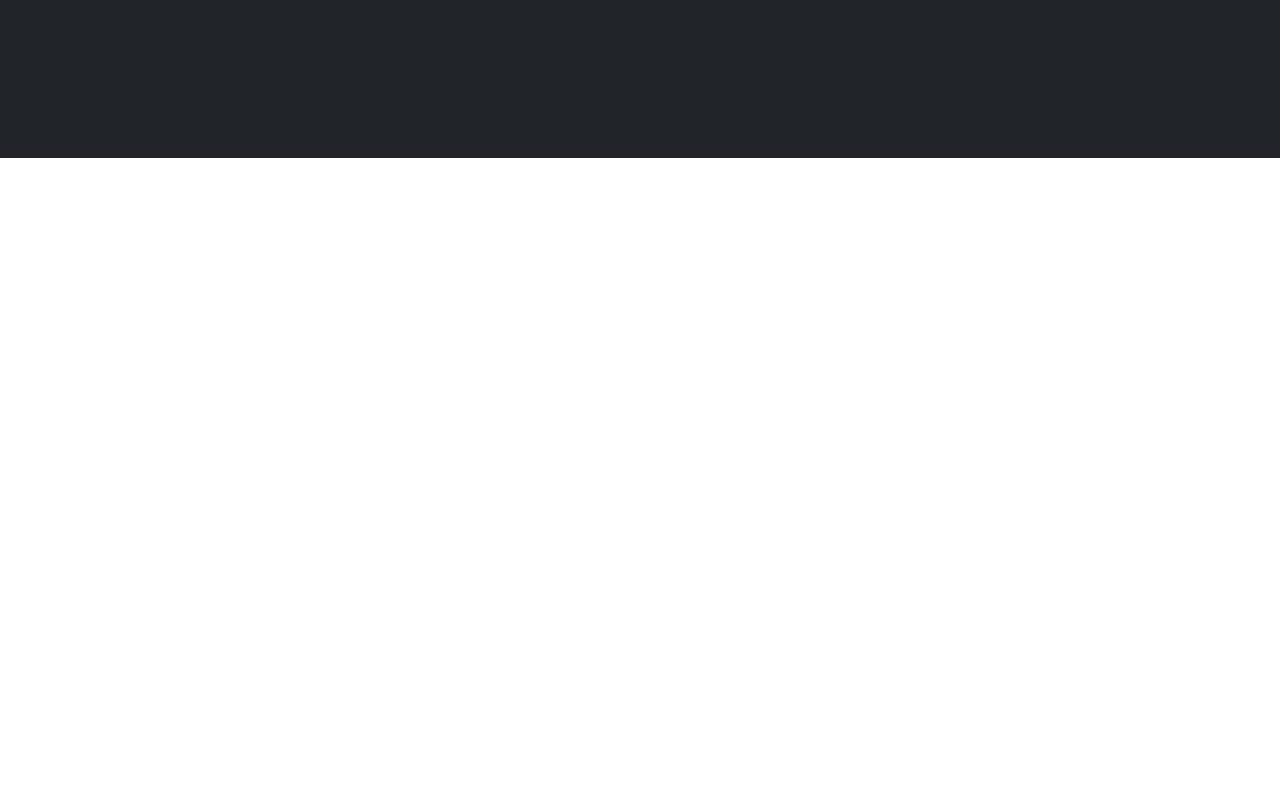
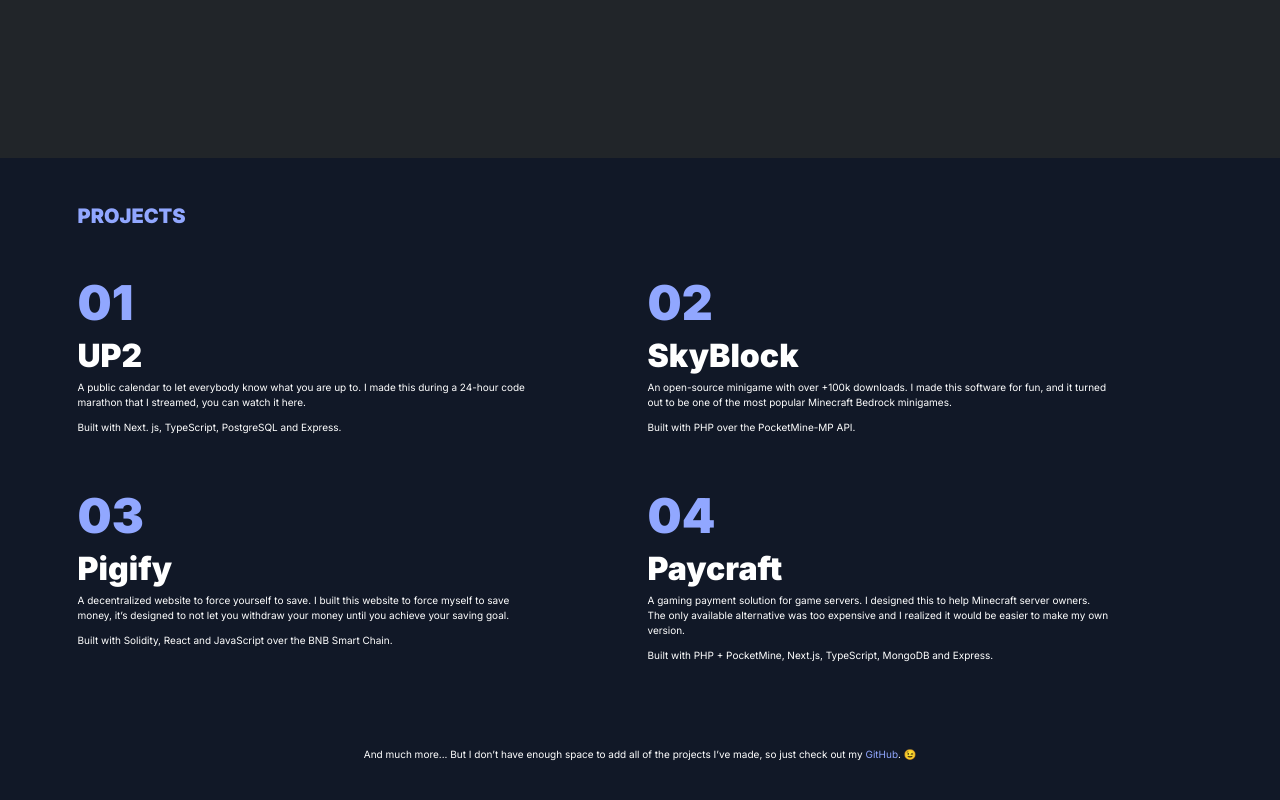
Before and after one commit to dresnite/portfolio, a Next.js app: page / in a window 1280 px wide. Shown: the part 642-1442 px from the top of the page. Before the commit the page ends 800 px from the top, so only its background shows below. Built offline with nearby package versions, Linux system fonts and the light colour scheme.

Commit message:
Implement projects section

```diff
--- a/app/page.tsx
+++ b/app/page.tsx
@@ -27,10 +27,14 @@ export default function Home() {
 
   return (
     <main>
-      <NavbarModal isOpen={isModalOpen} />
-      <Navbar isModalOpen={isModalOpen} handleModalOpen={handleModalOpen} handleModalClose={handleModalClose}/>
+      <NavbarModal isOpen={isModalOpen} handleModalClose={handleModalClose} />
+      <Navbar
+        isModalOpen={isModalOpen}
+        handleModalOpen={handleModalOpen}
+        handleModalClose={handleModalClose}
+      />
 
-      <section className="hero">
+      <section className="hero" id="hero">
         <div className="container full-height">
           <div className="row hero-row align-items-center justify-content-center justify-content-lg-between">
             <div className="col-12 col-md-8 col-lg-5 hero-text text-center text-lg-start">
@@ -98,6 +102,75 @@ export default function Home() {
           </div>
         </div>
       </section>
+
+      <section className="project-section" id="project-section">
+        <div className="container">
+          <div className="row">
+            <h3 className="section-title">Projects</h3>
+          </div>
+
+          <div className="row">
+            <div className="col-12 col-md-6 text-center text-md-start project">
+              <h1 className="project-number">01</h1>
+              <h2 className="project-title">UP2</h2>
+              <p className="project-description col-12 col-md-10">
+                A public calendar to let everybody know what you are up to. I
+                made this during a 24-hour code marathon that I streamed, you
+                can watch it here.
+              </p>
+              <p className="project-stack">
+                Built with Next. js, TypeScript, PostgreSQL and Express.
+              </p>
+            </div>
+
+            <div className="col-12 col-md-6 text-center text-md-start project">
+              <h1 className="project-number">02</h1>
+              <h2 className="project-title">SkyBlock</h2>
+              <p className="project-description col-12 col-md-10">
+                An open-source minigame with over +100k downloads. I made this
+                software for fun, and it turned out to be one of the most
+                popular Minecraft Bedrock minigames.
+              </p>
+              <p className="project-stack">
+                Built with PHP over the PocketMine-MP API.
+              </p>
+            </div>
+
+            <div className="col-12 col-md-6 text-center text-md-start project">
+              <h1 className="project-number">03</h1>
+              <h2 className="project-title">Pigify</h2>
+              <p className="project-description col-12 col-md-10">
+                A decentralized website to force yourself to save. I built this
+                website to force myself to save money, it’s designed to not let
+                you withdraw your money until you achieve your saving goal.
+              </p>
+              <p className="project-stack">
+                Built with Solidity, React and JavaScript over the BNB Smart
+                Chain.
+              </p>
+            </div>
+
+            <div className="col-12 col-md-6 text-center text-md-start project">
+              <h1 className="project-number">04</h1>
+              <h2 className="project-title">Paycraft</h2>
+              <p className="project-description col-12 col-md-10">
+                A gaming payment solution for game servers. I designed this to
+                help Minecraft server owners. The only available alternative was
+                too expensive and I realized it would be easier to make my own
+                version.
+              </p>
+              <p className="project-stack">
+                Built with PHP + PocketMine, Next.js, TypeScript, MongoDB and
+                Express.
+              </p>
+            </div>
+          </div>
+
+          <div className="projects-footer">
+            <p>And much more... But I don’t have enough space to add all of the projects I’ve made, so just check out my <a href="https://github.com/dresnite" className="projects-link">GitHub</a>. 😉</p>
+          </div>
+        </div>
+      </section>
     </main>
   );
 }
--- a/app/ui/components/NavbarModal.tsx
+++ b/app/ui/components/NavbarModal.tsx
@@ -2,7 +2,7 @@
 
 import clsx from "clsx";
 
-export default function NavbarModal({ isOpen }: { isOpen: boolean }) {
+export default function NavbarModal({ isOpen, handleModalClose }: { isOpen: boolean, handleModalClose: () => void }) {
     return (
         <div className={
             clsx(
@@ -14,11 +14,11 @@ export default function NavbarModal({ isOpen }: { isOpen: boolean }) {
             )
         }>
             <div className="nav-links">
-                <a href="#" className="navbar-link">Home</a>
-                <a href="https://linkedin.com/in/andresbytes" className="navbar-link">About me</a>
-                <a href="https://linkedin.com/in/andresbytes" className="navbar-link">Projects</a>
-                <a href="https://dresnite.com" className="navbar-link">Blog</a>
-                <a href="https://twitter.com/dresnite" className="navbar-link">Contact me</a>
+                <a href="#hero" onClick={handleModalClose} className="navbar-link">Home</a>
+                <a href="https://linkedin.com/in/andresbytes" onClick={handleModalClose} className="navbar-link">About me</a>
+                <a href="#project-section" onClick={handleModalClose} className="navbar-link">Projects</a>
+                <a href="https://dresnite.com" onClick={handleModalClose} className="navbar-link">Blog</a>
+                <a href="https://twitter.com/dresnite" onClick={handleModalClose} className="navbar-link">Contact me</a>
             </div>
         </div>
     );
--- a/app/ui/styles/landing.scss
+++ b/app/ui/styles/landing.scss
@@ -1,4 +1,7 @@
 $dark-gray: #212529;
+$dark-blue: #111827;
+$clear-blue: #91A7FF;
+
 
 html {
     font-size: 62.5%;
@@ -11,7 +14,7 @@ html {
 }
 
 .modal-open {
-    position: absolute;
+    position: fixed;
     width: 100%;
     height: 100vh;
     background: rgba($color: #000000, $alpha: 0.91);
@@ -37,7 +40,7 @@ html {
 }
 
 .navbar-link:hover {
-    color: #91A7FF;
+    color: $clear-blue;
 }
 
 nav {
@@ -128,3 +131,40 @@ a {
 .brand-icon-phone {
     margin: 0 1.0rem;
 }
+
+.project-section {
+    color: #fff;
+    background-color: $dark-blue;
+}
+
+.section-title {
+    font-size: 2rem;
+    color: $clear-blue;
+    font-weight: 900;
+    text-transform: uppercase;
+    margin: 4.6rem 0;
+}
+
+.project-number {
+    font-size: 4.8rem;
+    font-weight: 900;
+    color: $clear-blue;
+}
+
+.project-title {
+    font-size: 3.2rem;
+    font-weight: 900;
+}
+
+.project {
+    margin-bottom: 4.2rem;
+}
+
+.projects-link {
+    color: $clear-blue;
+}
+
+.projects-footer {
+    text-align: center;
+    padding: 3.2rem 0;
+}
```
